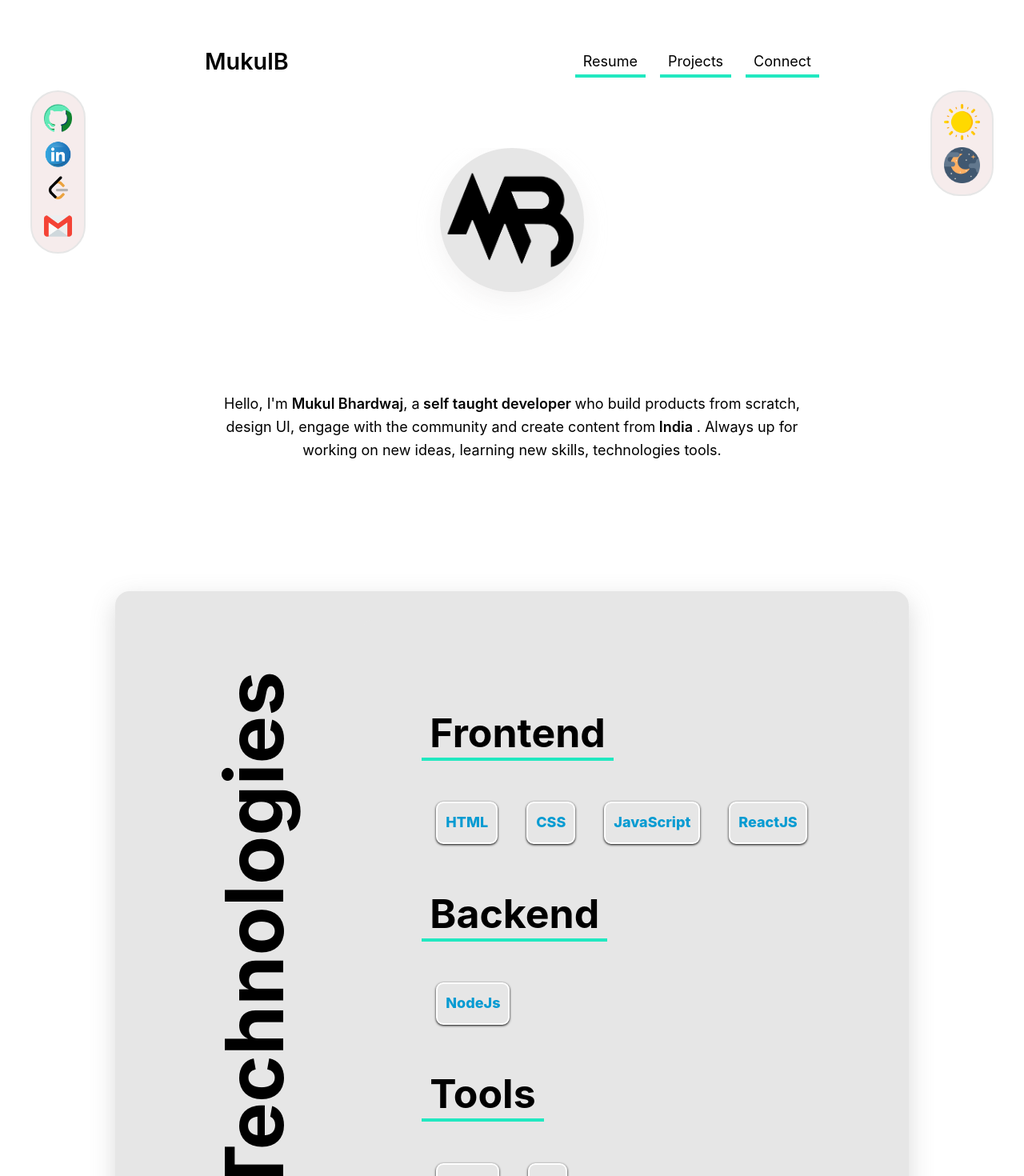
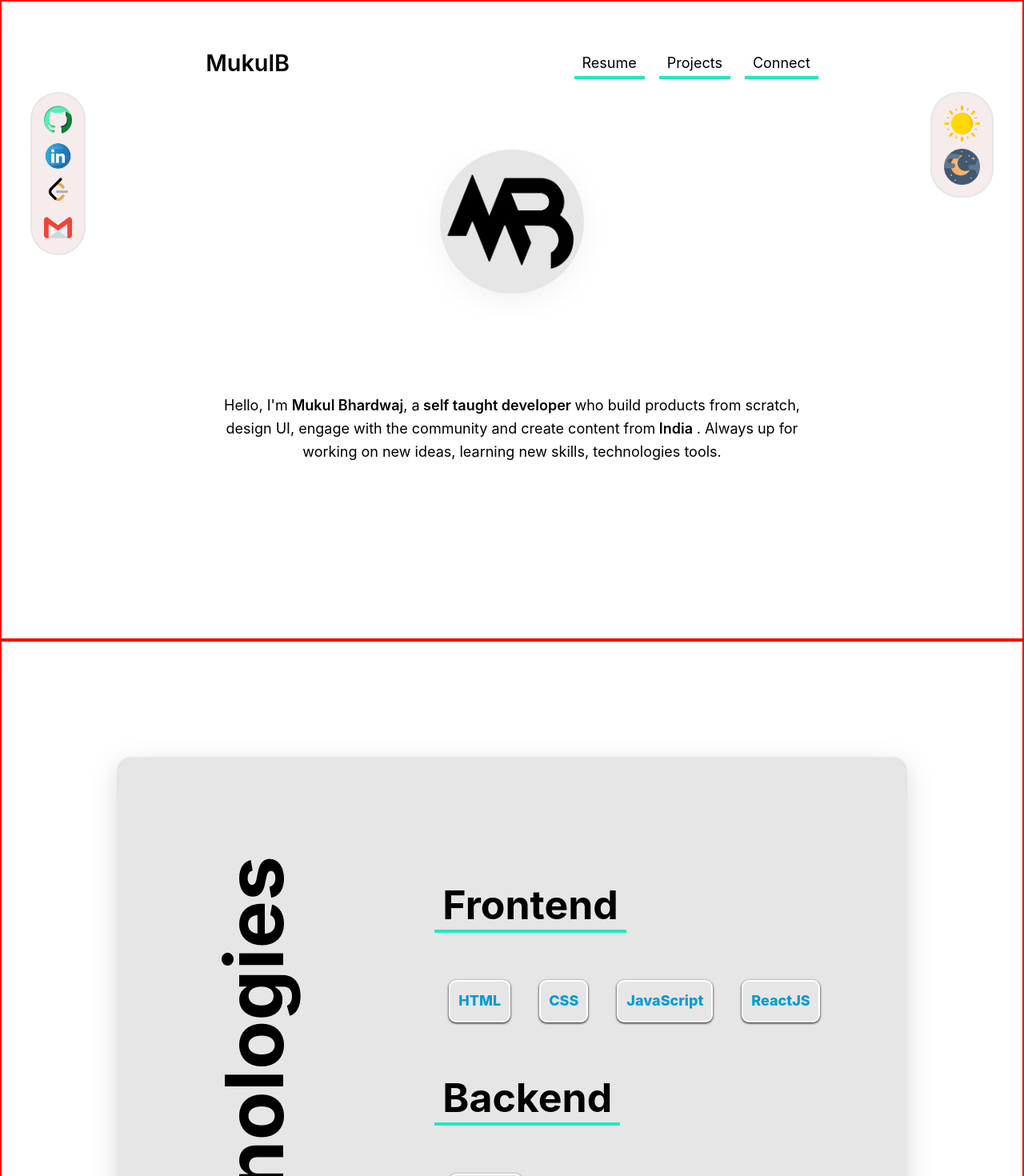
Before and after one commit to mukulbbhardwaj/mukulB, a React (Create React App) app: page / in a window 1280 px wide. Shown: the top 1470 px of the page at 80% size. Built offline with nearby package versions, Linux system fonts and the light colour scheme.

Commit message:
link-updated

```diff
--- a/src/App.css
+++ b/src/App.css
@@ -546,3 +546,18 @@ background-color: var(--card-bg);
     padding: 10px;
   }
 }
+
+
+/* For Snapping Effect */
+@media only screen and (min-width: 1000px) {
+.section{
+  height: 100vh;
+  border: 2px solid red;
+  scroll-snap-align: start;
+}
+.superHero{
+ scroll-snap-type: y mandatory;
+ overflow-y: scroll;
+}
+
+}
--- a/src/App.js
+++ b/src/App.js
@@ -5,9 +5,9 @@ import Hero from "./Components/Hero"
 function App() {
   return (
     <div className="App">
-      <Header />
+      {/* <Header /> */}
       <Hero/>
-      <Footer/>
+      {/* <Footer/> */}
     </div>
   );
 }
--- a/src/Components/Header.jsx
+++ b/src/Components/Header.jsx
@@ -10,6 +10,8 @@ import gmail from "../asset/mail.png";
 import leetcode from "../asset/leetcode.png";
 
 function Header() {
+  const resumeLink =
+    "https://drive.google.com/file/d/1AelzXCQ2ap2kKC7wchsHWUcTSSZLIsHo/view?usp=sharing";
   const [theme, setTheme] = useState("sunny-theme");
 
   useEffect(() => {
@@ -41,7 +43,7 @@ function Header() {
           </div>
           <div className="headerLinkContainer">
             <a
-              href="https://docs.google.com/document/d/e/2PACX-1vR3_GeXIodKbixzFt0ZiNzNnmWi2fO3h0q1QoO7CfMAzA0nM7qFbr7B2EfXysAMWcNxJdraEAE3dRwx/pub"
+              href={resumeLink}
               target="_blank"
               className="nav-item "
             >
--- a/src/Components/Hero.jsx
+++ b/src/Components/Hero.jsx
@@ -5,10 +5,14 @@ import monkepod from "../asset/figma.png";
 import muno from "../asset/muno.gif";
 import tictactoe from "../asset/tictactoe.gif";
 import weather from "../asset/weather.png"
+import Header from "./Header";
+import Footer from "./Footer";
 
 function Hero() {
   return (
-    <div>
+    <div className="superHero">
+      <section className="section">
+        <Header/>
         <div className="pfp">
           <picture>
             <img class="pfp-photo" src={logo} alt="" />
@@ -16,14 +20,16 @@ function Hero() {
         </div>
         <div className="intro">
           <p>
-          Hello, I'm <strong className="strong-font">Mukul Bhardwaj</strong>, a
-          <strong className="strong-font"> self taught developer </strong>
-          who build products from scratch, design UI, engage with the community
-          and create content from
+            Hello, I'm <strong className="strong-font">Mukul Bhardwaj</strong>,
+            a<strong className="strong-font"> self taught developer </strong>
+            who build products from scratch, design UI, engage with the
+            community and create content from
             <strong className="strong-font"> India </strong>. Always up for
             working on new ideas, learning new skills, technologies tools.
           </p>
         </div>
+      </section>
+      <section className="section">
             <div className="tech-container">
         <h1 className="heading">Technologies</h1>
         <div className="tech-info">
@@ -50,7 +56,9 @@ function Hero() {
           </div>
         </div>
       </div>
+     </section>
 
+      <section className="section">
          <div id="projects" className="projects">
         <h1 className="heading">Projects</h1>
         <div className="project-container">
@@ -68,10 +76,15 @@ function Hero() {
               </div>
             </div>
             <div className="link-container">
-              <a className="live btn" href="https://weather-app-monke.netlify.app/" target="_blank">
+              <a
+                className="live btn"
+                href="https://weather-app-monke.netlify.app/"
+                target="_blank"
+              >
                 Live
               </a>
-              <a className="code btn"
+              <a
+                className="code btn"
                 href="https://github.com/mukulbbhardwaj/Weather--React"
                 target="_blank"
               >
@@ -79,9 +92,10 @@ function Hero() {
               </a>
             </div>
           </div>
-
         </div>
         </div>
+        <Footer/>
+</section>
     </div>
   );
 }
```
Lines whose indentation alone changed are shown as unchanged.
